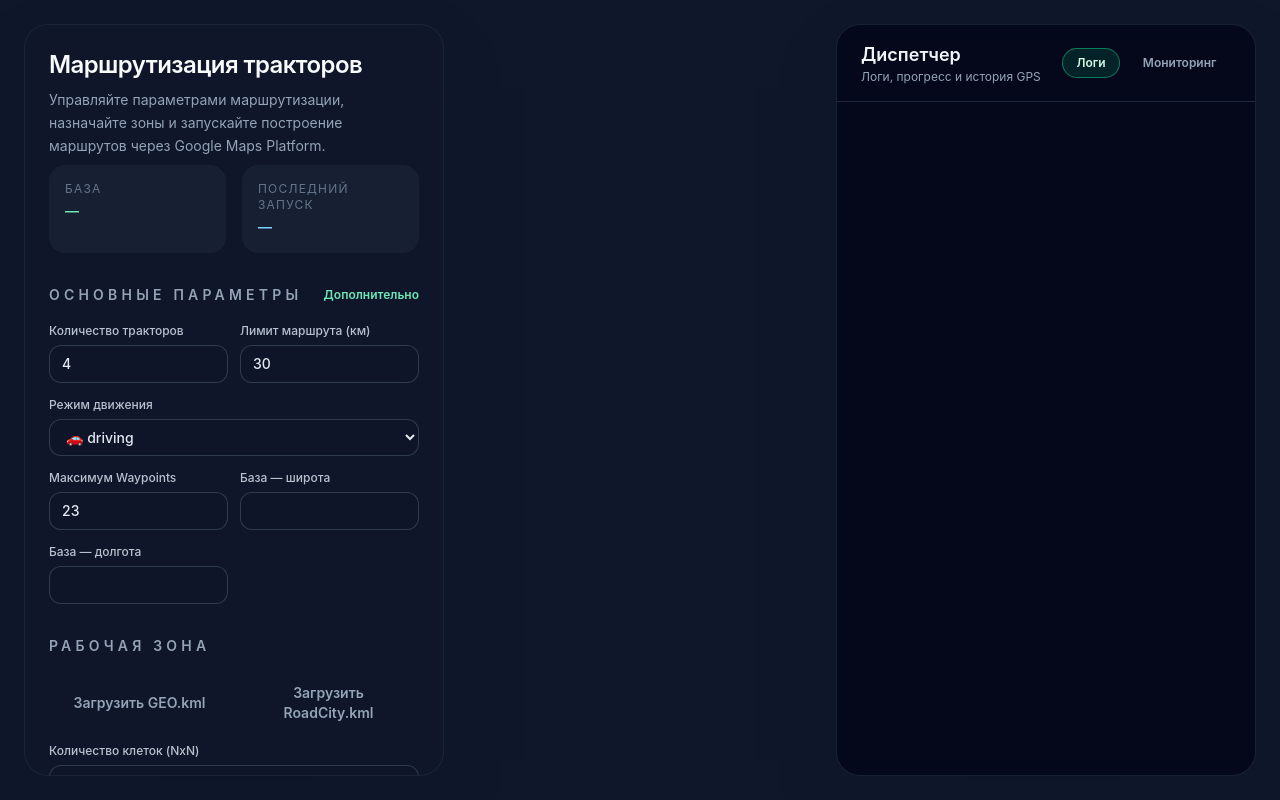
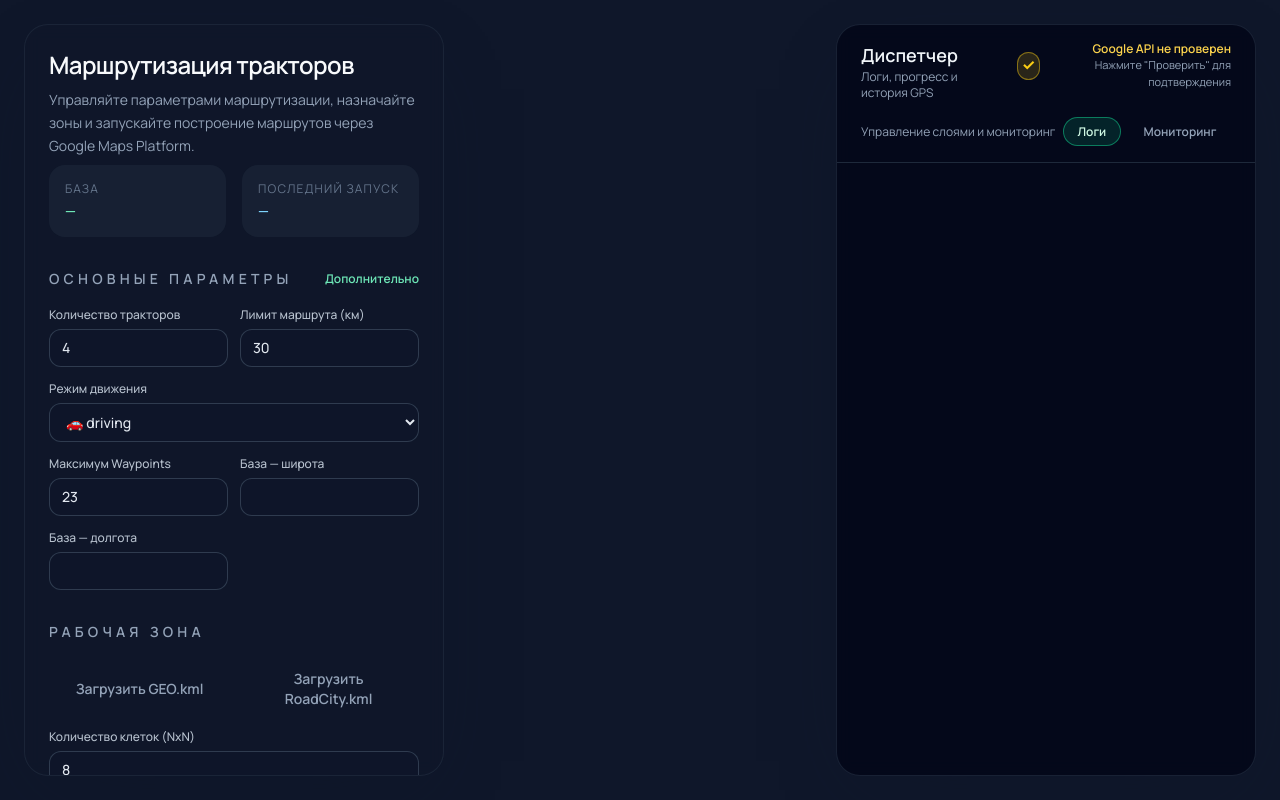
Before and after one commit to Apex0412/AI, a Flask app: template municipal-routing/templates/index.html in a window 1280 px wide. Run offline with Flask 3, Linux system fonts and the light colour scheme; the template is opened without the code that fills it, so the values that code supplies are empty; parts of the project's set-up code (start-up, migrations or seed data) failed here and were passed over; some libraries are stand-ins or nearby versions.

Commit message:
Improve KML refresh flow and UI status indicators

```diff
--- a/municipal-routing/kml_utils.py
+++ b/municipal-routing/kml_utils.py
@@ -41,6 +41,9 @@ class KMLDataLoader:
             road_segments = self._parse_road_segments(city_polygon)
             self._cache = (city_polygon, road_segments)
         return self._cache
+
+    def invalidate(self) -> None:
+        self._cache = None
 
     def _parse_city_polygon(self) -> Polygon:
         tree = ET.parse(self.city_path)
--- a/municipal-routing/server.py
+++ b/municipal-routing/server.py
@@ -27,6 +27,7 @@ app = Flask(
     static_folder=str(BASE_DIR / "static"),
 )
 app.config["JSON_SORT_KEYS"] = False
+app.config["JSON_AS_ASCII"] = False
 
 state: AppState = load_state(DATA_DIR / "session.json")
 loader = KMLDataLoader(DATA_DIR / "GEO.kml", DATA_DIR / "RoadCity.kml")
@@ -48,10 +49,20 @@ def _append_log(message: str, level: str = "INFO", tractor: Optional[str] = None
 
 
 def refresh_data() -> None:
-    city, roads = loader.load()
-    state.city_polygon = city
-    state.road_segments = roads
-    save_state(state, DATA_DIR / "session.json")
+    try:
+        city, roads = loader.load()
+    except Exception as exc:  # noqa: BLE001 - surface parsing issues to UI
+        state.city_polygon = None
+        state.road_segments = []
+        if state.metadata.get("kml_status") != "error":
+            _append_log(f"Ошибка чтения KML: {exc}", level="ERROR")
+        state.metadata["kml_status"] = "error"
+    else:
+        state.city_polygon = city
+        state.road_segments = roads
+        state.metadata["kml_status"] = "ok"
+    finally:
+        save_state(state, DATA_DIR / "session.json")
 
 
 @app.route("/")
@@ -97,7 +108,7 @@ def compute_routes():
     state.last_run = timestamp
     state.routes = result["routes"]
     state.log.extend(result.get("log", []))
-    state.metadata = result.get("metadata", {})
+    state.metadata.update(result.get("metadata", {}))
     save_state(state, DATA_DIR / "session.json")
     _append_log("Маршруты пересчитаны")
     return jsonify({"timestamp": timestamp, **result})
@@ -134,9 +145,15 @@ def set_google_key():
     if validation.get("valid"):
         state.google_api_key = key
         os.environ["GOOGLE_MAPS_JS_API_KEY"] = key
+        state.metadata["google_key_status"] = "ok"
+        state.metadata["google_key_status_detail"] = validation.get("status", "OK")
         save_state(state, DATA_DIR / "session.json")
         _append_log("Google API ключ подтверждён")
     else:
+        state.metadata["google_key_status"] = "error"
+        state.metadata["google_key_status_detail"] = (
+            validation.get("status") or validation.get("error") or "ERROR"
+        )
         _append_log("Ошибка проверки Google API ключа", level="ERROR")
     return jsonify(validation)
 
@@ -307,8 +324,9 @@ def upload_dataset(dataset: str):
     else:
         return jsonify({"error": "Неизвестный тип"}), 400
     file.save(target)
-    loader.geo_path = DATA_DIR / "GEO.kml"
-    loader.roads_path = DATA_DIR / "RoadCity.kml"
+    loader.city_path = DATA_DIR / "GEO.kml"
+    loader.road_path = DATA_DIR / "RoadCity.kml"
+    loader.invalidate()
     refresh_data()
     _append_log(f"Файл {filename} загружен")
     return jsonify({"status": "ok", "state": state.to_dict()})
--- a/municipal-routing/state.py
+++ b/municipal-routing/state.py
@@ -118,7 +118,7 @@ def load_state(path: Path) -> AppState:
     base_config = _load_json(
         base_path,
         {
-            "base_location": {"lat": 55.7522, "lng": 37.6156},
+            "base_location": {"lat": 54.9099, "lng": 37.3634},
             "tractors": [
                 {"id": "tractor-1", "name": "Трактор 1", "color": TRACTOR_PALETTE[0]},
                 {"id": "tractor-2", "name": "Трактор 2", "color": TRACTOR_PALETTE[1]},
@@ -129,7 +129,7 @@ def load_state(path: Path) -> AppState:
     )
     session_data = _load_json(path, {})
     state = AppState(
-        base_location=base_config["base_location"],
+        base_location=session_data.get("base_location", base_config["base_location"]),
         tractors=base_config.get("tractors", []),
     )
     state.ensure_tractors(session_data.get("tractors_count") or len(state.tractors))
@@ -152,6 +152,7 @@ def load_state(path: Path) -> AppState:
 
 def save_state(state: AppState, path: Path) -> None:
     payload = {
+        "base_location": state.base_location,
         "assignments": state.assignments,
         "grid_assignments": state.grid_assignments,
         "grid": state.grid,
--- a/municipal-routing/static/app.js
+++ b/municipal-routing/static/app.js
@@ -44,11 +44,63 @@ const setFieldValues = () => {
   qs("#max-waypoints").value = appState.max_waypoints || 23;
   qs("#base-lat").value = appState.base_location?.lat?.toFixed(4) ?? "";
   qs("#base-lng").value = appState.base_location?.lng?.toFixed(4) ?? "";
-  qs("#google-status").textContent = appState.google_api_key ? "Google OK" : "Не проверен";
-  qs("#google-status").className = appState.google_api_key ? "font-semibold text-emerald-300" : "font-semibold text-amber-300";
   qs("#night-mode").checked = Boolean(appState.night_mode);
   qs("#simplify-routes").checked = false;
+  updateGoogleStatus();
 };
+
+function computeGoogleStatus() {
+  const metaStatus = appState.metadata?.google_key_status;
+  if (metaStatus === "error") return "error";
+  if (metaStatus === "ok" || appState.google_api_key) return "ok";
+  return "pending";
+}
+
+function updateGoogleStatus() {
+  const status = computeGoogleStatus();
+  const googleStatusEl = qs("#google-status");
+  if (googleStatusEl) {
+    let text = "Не проверен";
+    let colorClass = "text-amber-300";
+    if (status === "ok") {
+      text = "Google OK";
+      colorClass = "text-emerald-300";
+    } else if (status === "error") {
+      text = "Ошибка доступа";
+      colorClass = "text-red-400";
+    }
+    googleStatusEl.textContent = text;
+    googleStatusEl.className = `font-semibold ${colorClass}`;
+  }
+
+  const indicator = qs("#api-status-indicator");
+  const indicatorLabel = qs("#api-status-label");
+  const indicatorCaption = qs("#api-status-caption");
+  const detail = appState.metadata?.google_key_status_detail;
+  if (indicator) {
+    indicator.className = `status-indicator status-${status}`;
+    indicator.textContent = "✓";
+  }
+  if (indicatorLabel) {
+    if (status === "ok") {
+      indicatorLabel.textContent = "Google API доступен";
+      indicatorLabel.className = "text-xs font-semibold text-emerald-300";
+      if (indicatorCaption)
+        indicatorCaption.textContent = detail ? `Статус: ${detail}` : "Запросы к сервисам выполняются";
+    } else if (status === "error") {
+      indicatorLabel.textContent = "Google API недоступен";
+      indicatorLabel.className = "text-xs font-semibold text-red-400";
+      if (indicatorCaption)
+        indicatorCaption.textContent = detail
+          ? `Ошибка: ${detail}`
+          : "Проверьте ключ в настройках";
+    } else {
+      indicatorLabel.textContent = "Google API не проверен";
+      indicatorLabel.className = "text-xs font-semibold text-amber-300";
+      if (indicatorCaption) indicatorCaption.textContent = "Нажмите \"Проверить\" для подтверждения";
+    }
+  }
+}
 
 const updateBaseInfo = () => {
   if (appState.base_location) {
@@ -61,27 +113,37 @@ const updateBaseInfo = () => {
 
 const updateLegend = () => {
   const legend = qs("#legend");
-  legend.innerHTML = "";
+  if (!legend) return;
+  legend.textContent = "";
   (appState.tractors || []).forEach((tractor) => {
-    const distance =
-      appState.routes
-        ?.find((route) => route.tractor?.id === tractor.id)?.distance_km?.toFixed(1) || "0.0";
-    const item = document.createElement("div");
-    item.className = "flex items-center justify-between rounded-2xl bg-slate-800/60 px-4 py-3";
-    item.innerHTML = `
-      <div class="flex items-center gap-3">
-        <span class="inline-flex h-4 w-4 rounded-full" style="background:${tractor.color}"></span>
-        <span class="font-semibold text-slate-100">${tractor.name}</span>
-      </div>
-      <span class="text-xs text-slate-300">${distance} км</span>
-    `;
-    legend.appendChild(item);
+    const route = (appState.routes || []).find((item) => item.tractor?.id === tractor.id);
+    const distanceValue = Number(route?.distance_km ?? 0);
+    const wrapper = document.createElement("div");
+    wrapper.className = "flex items-center justify-between rounded-2xl bg-slate-800/60 px-4 py-3";
+
+    const left = document.createElement("div");
+    left.className = "flex items-center gap-3";
+    const colorDot = document.createElement("span");
+    colorDot.className = "inline-flex h-4 w-4 rounded-full";
+    colorDot.style.background = tractor.color;
+    const name = document.createElement("span");
+    name.className = "font-semibold text-slate-100";
+    name.textContent = tractor.name;
+    left.append(colorDot, name);
+
+    const distance = document.createElement("span");
+    distance.className = "text-xs text-slate-300";
+    distance.textContent = `${distanceValue.toFixed(1)} км`;
+
+    wrapper.append(left, distance);
+    legend.appendChild(wrapper);
   });
 };
 
 const renderLogs = () => {
   const container = qs("#log-entries");
-  container.innerHTML = "";
+  if (!container) return;
+  container.textContent = "";
   (appState.log || [])
     .slice()
     .reverse()
@@ -94,47 +156,97 @@ const renderLogs = () => {
           : "border-slate-700 bg-slate-800/60";
       const item = document.createElement("div");
       item.className = `rounded-2xl border ${severityClass} p-4 text-sm`;
-      item.innerHTML = `
-        <div class="flex items-center justify-between text-xs uppercase tracking-widest">
-          <span class="font-semibold text-slate-200">${entry.tractor || "Система"}</span>
-          <span class="text-slate-400">${new Date(entry.timestamp).toLocaleTimeString()}</span>
-        </div>
-        <div class="mt-2 text-slate-200">${entry.message || ""}</div>
-        <div class="mt-1 text-xs text-slate-400">
-          Сегментов: ${entry.segments ?? "—"} · Дистанция: ${entry.distance_km ?? "—"} км
-        </div>
-      `;
+
+      const header = document.createElement("div");
+      header.className = "flex items-center justify-between text-xs uppercase tracking-widest";
+      const actor = document.createElement("span");
+      actor.className = "font-semibold text-slate-200";
+      actor.textContent = entry.tractor || "Система";
+      const timestamp = document.createElement("span");
+      timestamp.className = "text-slate-400";
+      timestamp.textContent = entry.timestamp ? new Date(entry.timestamp).toLocaleTimeString() : "";
+      header.append(actor, timestamp);
+
+      const message = document.createElement("div");
+      message.className = "mt-2 text-slate-200";
+      message.textContent = entry.message || "";
+
+      const meta = document.createElement("div");
+      meta.className = "mt-1 text-xs text-slate-400";
+      const segments = entry.segments ?? "—";
+      const distanceValue =
+        typeof entry.distance_km === "number"
+          ? entry.distance_km.toFixed(1)
+          : entry.distance_km ?? "—";
+      meta.textContent = `Сегментов: ${segments} · Дистанция: ${distanceValue} км`;
+
+      item.append(header, message, meta);
       container.appendChild(item);
     });
 };
 
 const renderProgress = () => {
   const container = qs("#progress-container");
-  container.innerHTML = "";
+  if (!container) return;
+  container.textContent = "";
   const progress = appState.metadata?.progress || [];
   progress.forEach((item) => {
-    const percent = Math.min(100, Math.round((item.distance_km / item.limit_km) * 100));
+    const percent = Math.min(
+      100,
+      item.limit_km ? Math.round(((item.distance_km || 0) / item.limit_km) * 100) : 0,
+    );
     const row = document.createElement("div");
-    row.innerHTML = `
-      <div class="flex items-center justify-between text-xs text-slate-400">
-        <span>${item.tractor}</span>
-        <span>${item.distance_km.toFixed(1)} / ${item.limit_km.toFixed(1)} км</span>
-      </div>
-      <div class="mt-1 h-2 w-full overflow-hidden rounded-full bg-slate-800">
-        <div class="h-full rounded-full bg-emerald-400" style="width:${percent}%"></div>
-      </div>
-    `;
+    row.className = "space-y-1";
+
+    const header = document.createElement("div");
+    header.className = "flex items-center justify-between text-xs text-slate-400";
+    const name = document.createElement("span");
+    name.textContent = item.tractor || "—";
+    const distance = document.createElement("span");
+    const currentDistance = Number(item.distance_km || 0).toFixed(1);
+    const limitDistance = Number(item.limit_km || 0).toFixed(1);
+    distance.textContent = `${currentDistance} / ${limitDistance} км`;
+    header.append(name, distance);
+
+    const bar = document.createElement("div");
+    bar.className = "mt-1 h-2 w-full overflow-hidden rounded-full bg-slate-800";
+    const barFill = document.createElement("div");
+    barFill.className = "h-full rounded-full bg-emerald-400";
+    barFill.style.width = `${percent}%`;
+    bar.append(barFill);
+
+    row.append(header, bar);
     container.appendChild(row);
   });
+
   const eta = appState.metadata?.eta;
-  if (eta?.status === "running") {
-    qs("#routing-status").textContent = "Построение выполняется";
-    qs("#routing-eta").textContent = `${Math.round(eta.completion * 100)}%`;
-  } else {
-    qs("#routing-status").textContent = "Ожидание запуска";
-    qs("#routing-eta").textContent = "—";
+  const statusEl = qs("#routing-status");
+  const etaEl = qs("#routing-eta");
+  if (statusEl && etaEl) {
+    if (eta?.status === "running") {
+      statusEl.textContent = "Построение выполняется";
+      etaEl.textContent = `${Math.round((eta.completion || 0) * 100)}%`;
+    } else {
+      statusEl.textContent = "Ожидание запуска";
+      etaEl.textContent = "—";
+    }
   }
 };
+
+function updateMonitoringToggle() {
+  const button = qs("#toggle-monitoring");
+  if (!button) return;
+  const enabled = Boolean(appState.monitoring_enabled);
+  button.textContent = enabled ? "Отключить онлайн-мониторинг" : "Включить онлайн-мониторинг";
+  if (enabled) {
+    if (!monitoringTimer) {
+      startMonitoringLoop();
+    }
+  } else {
+    stopMonitoringLoop();
+    updateMonitoringPanel([]);
+  }
+}
 
 const applyNightMode = () => {
   document.body.classList.toggle("night", Boolean(appState.night_mode));
@@ -330,6 +442,7 @@ const refreshState = async () => {
   renderProgress();
   applyNightMode();
   setFieldValues();
+  updateMonitoringToggle();
   await redrawMap();
   applyFilter();
 };
@@ -341,6 +454,7 @@ const redrawMap = async () => {
   drawGrid(maps);
   drawRoutes(maps);
   drawBaseMarker(maps);
+  fitBoundsToData(maps);
 };
 
 const qsMap = () => map;
@@ -371,6 +485,7 @@ const initMap = async () => {
 };
 
 const fitBoundsToData = (maps) => {
+  if (!map) return;
   const bounds = new maps.LatLngBounds();
   let hasData = false;
   if (layers.polygon) {
@@ -394,11 +509,12 @@ const handleBuildGrid = async () => {
     headers: { "Content-Type": "application/json" },
     body: JSON.stringify({ divisions }),
   });
-  const data = await response.json();
-  appState.grid = data.grid;
-  appState.grid_assignments = {};
-  await redrawMap();
-  applyFilter();
+  if (!response.ok) {
+    const error = await response.json().catch(() => ({}));
+    alert(error.error || "Не удалось построить сетку. Проверьте данные GEO.kml.");
+    return;
+  }
+  await refreshState();
 };
 
 const handleAutoAssign = async () => {
@@ -413,11 +529,12 @@ const handleAutoAssign = async () => {
     headers: { "Content-Type": "application/json" },
     body: JSON.stringify({ mode: modes[0] || "combined" }),
   });
-  const data = await response.json();
-  if (data.roads) appState.assignments = data.roads;
-  if (data.grid) appState.grid_assignments = data.grid;
-  await redrawMap();
-  applyFilter();
+  if (!response.ok) {
+    const error = await response.json().catch(() => ({}));
+    alert(error.error || "Не удалось выполнить автораспределение.");
+    return;
+  }
+  await refreshState();
 };
 
 const handleConfigSave = async () => {
@@ -456,15 +573,23 @@ const handleKeyCheck = async () => {
     headers: { "Content-Type": "application/json" },
     body: JSON.stringify({ key }),
   });
+  if (!response.ok) {
+    alert("Не удалось проверить ключ. Попробуйте позже.");
+    return;
+  }
   const data = await response.json();
+  appState.metadata = appState.metadata || {};
   if (data.valid) {
-    qs("#google-status").textContent = "Google OK";
-    qs("#google-status").className = "font-semibold text-emerald-300";
     appState.google_api_key = true;
+    appState.metadata.google_key_status = "ok";
+    appState.metadata.google_key_status_detail = data.status;
   } else {
-    qs("#google-status").textContent = `Ошибка: ${data.status || "неизвестно"}`;
-    qs("#google-status").className = "font-semibold text-red-300";
+    appState.google_api_key = false;
+    appState.metadata.google_key_status = "error";
+    appState.metadata.google_key_status_detail = data.status || "Ошибка";
   }
+  updateGoogleStatus();
+  await refreshState();
 };
 
 const handleRouting = async () => {
@@ -487,12 +612,13 @@ const handleRouting = async () => {
     });
     const data = await response.json();
     appState.routes = data.routes;
-    appState.metadata = data.metadata;
+    appState.metadata = { ...(appState.metadata || {}), ...(data.metadata || {}) };
     appState.log = [...(appState.log || []), ...(data.log || [])];
     appState.last_run = data.timestamp;
     renderLogs();
     renderProgress();
     updateLegend();
+    updateGoogleStatus();
     qs("#last-run").textContent = new Date(data.timestamp).toLocaleString();
     await redrawMap();
     applyFilter();
@@ -537,10 +663,12 @@ const handleUpload = (type) => {
       method: "POST",
       body: formData,
     });
-    const data = await response.json();
-    Object.assign(appState, data.state);
-    await redrawMap();
-    applyFilter();
+    if (!response.ok) {
+      const error = await response.json().catch(() => ({}));
+      alert(error.error || "Не удалось загрузить файл KML.");
+      return;
+    }
+    await refreshState();
   });
   input.click();
 };
@@ -557,17 +685,12 @@ const handleMonitoringToggle = async () => {
     headers: { "Content-Type": "application/json" },
     body: JSON.stringify({ enabled }),
   });
-  const data = await response.json();
-  appState.monitoring_enabled = data.enabled;
-  qs("#toggle-monitoring").textContent = enabled
-    ? "Отключить онлайн-мониторинг"
-    : "Включить онлайн-мониторинг";
-  if (enabled) {
-    startMonitoringLoop();
-  } else {
-    stopMonitoringLoop();
-    updateMonitoringPanel([]);
+  if (!response.ok) {
+    const error = await response.json().catch(() => ({}));
+    alert(error.error || "Не удалось изменить состояние мониторинга.");
+    return;
   }
+  await refreshState();
 };
 
 const fetchMonitoring = async () => {
@@ -682,6 +805,7 @@ const handleSessionLoad = () => {
     updateLegend();
     updateFilterOptions();
     setFieldValues();
+    updateMonitoringToggle();
     input.value = "";
   });
 };
@@ -842,13 +966,7 @@ const init = async () => {
     });
   });
 
-  qs("#toggle-monitoring").textContent = appState.monitoring_enabled
-    ? "Отключить онлайн-мониторинг"
-    : "Включить онлайн-мониторинг";
-
-  if (appState.monitoring_enabled) {
-    startMonitoringLoop();
-  }
+  updateMonitoringToggle();
 };
 
 window.addEventListener("load", init);
--- a/municipal-routing/static/styles.css
+++ b/municipal-routing/static/styles.css
@@ -1,3 +1,5 @@
+@import url("https://fonts.googleapis.com/css2?family=Manrope:wght@400;500;600;700&display=swap&subset=cyrillic");
+
 :root {
   color-scheme: dark;
 }
@@ -5,7 +7,7 @@
 html,
 body {
   margin: 0;
-  font-family: "Inter", "Segoe UI", sans-serif;
+  font-family: "Manrope", "Inter", "Segoe UI", sans-serif;
 }
 
 body.night {
@@ -134,6 +136,37 @@ select {
   accent-color: rgb(16 185 129);
 }
 
+.status-indicator {
+  display: inline-flex;
+  align-items: center;
+  justify-content: center;
+  width: 1.75rem;
+  height: 1.75rem;
+  border-radius: 999px;
+  font-size: 0.95rem;
+  font-weight: 700;
+  box-shadow: inset 0 0 0 1px rgba(148, 163, 184, 0.25);
+  transition: background-color 0.2s ease, color 0.2s ease, box-shadow 0.2s ease;
+}
+
+.status-indicator.status-ok {
+  background: rgba(16, 185, 129, 0.18);
+  color: rgb(34 197 94);
+  box-shadow: inset 0 0 0 1px rgba(34, 197, 94, 0.45), 0 8px 18px -12px rgba(34, 197, 94, 0.7);
+}
+
+.status-indicator.status-error {
+  background: rgba(248, 113, 113, 0.15);
+  color: rgb(248 113 113);
+  box-shadow: inset 0 0 0 1px rgba(248, 113, 113, 0.5), 0 8px 18px -12px rgba(248, 113, 113, 0.7);
+}
+
+.status-indicator.status-pending {
+  background: rgba(250, 204, 21, 0.15);
+  color: rgb(250 204 21);
+  box-shadow: inset 0 0 0 1px rgba(250, 204, 21, 0.45);
+}
+
 .tab-btn {
   border-radius: 999px;
   border: 1px solid transparent;
--- a/municipal-routing/templates/index.html
+++ b/municipal-routing/templates/index.html
@@ -239,14 +239,30 @@
         <aside
           class="pointer-events-auto w-full max-w-[420px] overflow-hidden rounded-3xl border border-slate-800/80 bg-slate-950/80 shadow-[0_25px_80px_-40px_rgba(15,23,42,0.75)] backdrop-blur"
         >
-          <div class="flex items-center justify-between border-b border-slate-800 px-6 py-4">
+          <div class="space-y-4 border-b border-slate-800 px-6 py-4">
+            <div class="flex items-start justify-between gap-4">
               <div>
                 <h2 class="text-lg font-semibold text-slate-100">Диспетчер</h2>
                 <p class="text-xs text-slate-400">Логи, прогресс и история GPS</p>
               </div>
+              <div class="flex items-center gap-3">
+                <span id="api-status-indicator" class="status-indicator status-pending">✓</span>
+                <div class="text-right">
+                  <p id="api-status-label" class="text-xs font-semibold text-amber-300">
+                    Google API не проверен
+                  </p>
+                  <p id="api-status-caption" class="text-[11px] text-slate-400">
+                    Нажмите "Проверить" для подтверждения
+                  </p>
+                </div>
+              </div>
+            </div>
+            <div class="flex items-center justify-between">
+              <div class="text-xs text-slate-400">Управление слоями и мониторинг</div>
               <div class="flex gap-2 text-xs">
                 <button id="tab-logs" class="tab-btn active">Логи</button>
                 <button id="tab-monitoring" class="tab-btn">Мониторинг</button>
+              </div>
             </div>
           </div>
           <div id="panel-logs" class="max-h-[calc(100vh-8rem)] overflow-y-auto px-6 py-6">
```
Also changed, not shown: municipal-routing/data/BASE.json (+6 -5 lines). Lines whose indentation alone changed are shown as unchanged.
